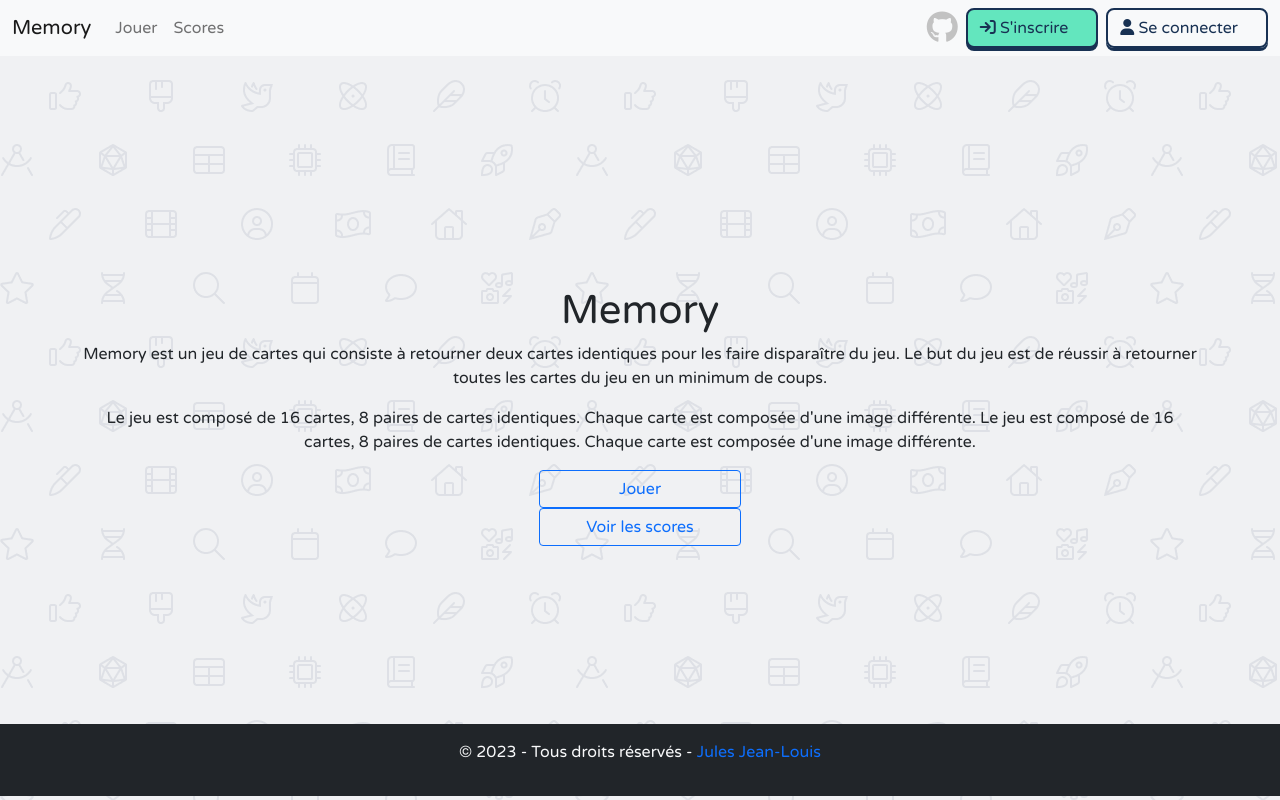
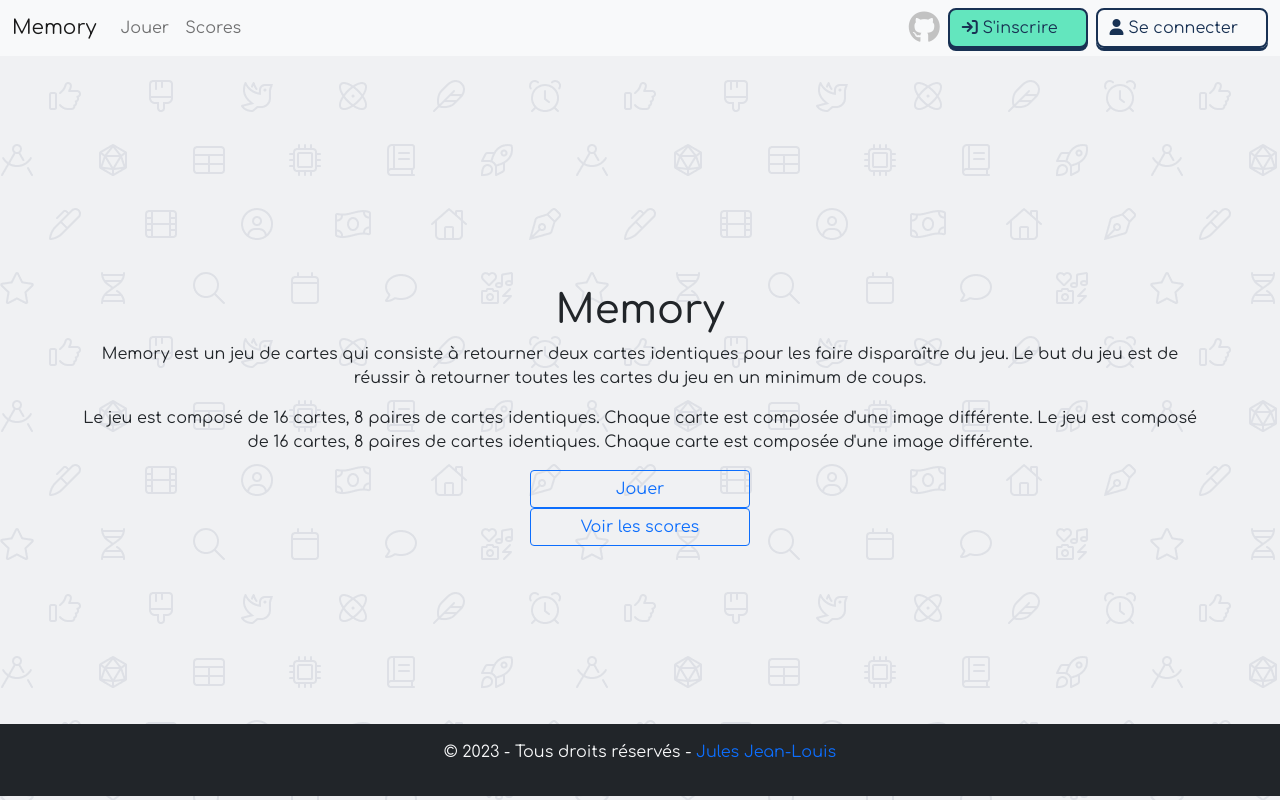
Before and after one commit to jules-jean-louis1/memory, a PHP site: page / in a window 1280 px wide. Run offline with PHP 8.4, Linux system fonts and the light colour scheme; some libraries are stand-ins or nearby versions.

Commit message:
fonts change

```diff
--- a/styles.css
+++ b/styles.css
@@ -1,10 +1,10 @@
-@import url('https://fonts.googleapis.com/css2?family=Varela+Round&display=swap');
+@import url('https://fonts.googleapis.com/css2?family=Comfortaa:wght@300;400;500;600;700&display=swap');
 
 * {
     margin: 0;
     padding: 0;
     box-sizing: border-box;
-    font-family: 'Varela Round', sans-serif;
+    font-family: 'Comfortaa', cursive;
     list-style: none;
 }
 a {
```
